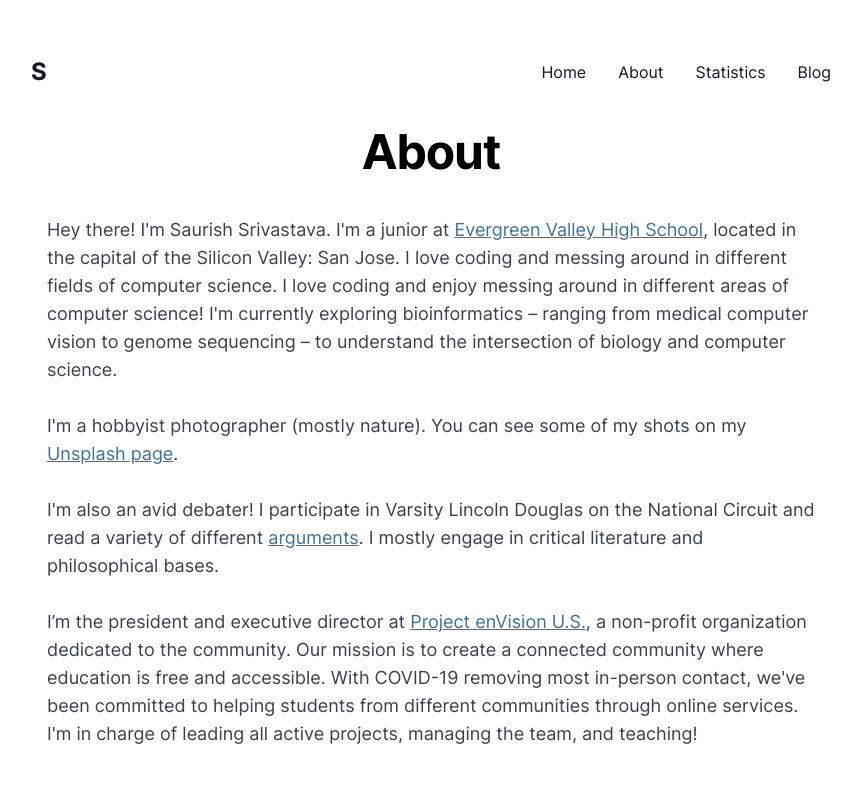
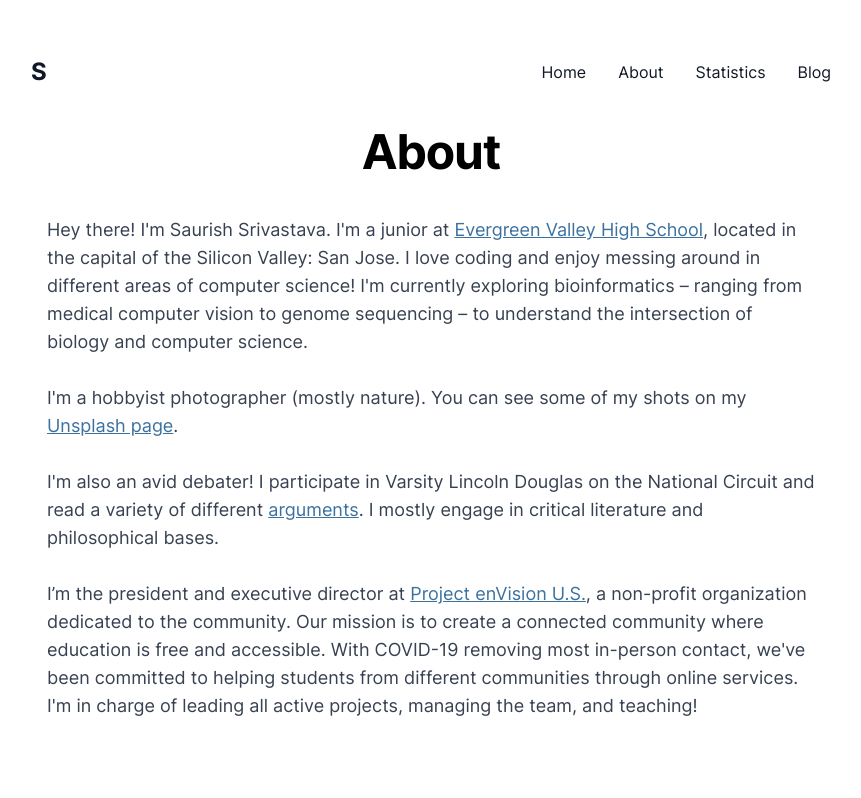
Before and after one commit to minor/saurish.com, a Next.js app: page /about in a window 1280 px wide. Shown: the top 798 px of the page, without its empty margins (209-1070 px from the left). Built offline with nearby package versions, Linux system fonts and the light colour scheme; no server answers; what @tailwindcss/typography would draw is missing.

Commit message:
[:pencil2:] typo

```diff
--- a/pages/about.tsx
+++ b/pages/about.tsx
@@ -24,8 +24,7 @@ export default function About() {
               Evergreen Valley High School
             </a>
             , located in the capital of the Silicon Valley: San Jose. I love
-            coding and messing around in different fields of computer science. I
-            love coding and enjoy messing around in different areas of computer
+            coding and enjoy messing around in different areas of computer
             science! I'm currently exploring bioinformatics – ranging from
             medical computer vision to genome sequencing – to understand the
             intersection of biology and computer science.
```
